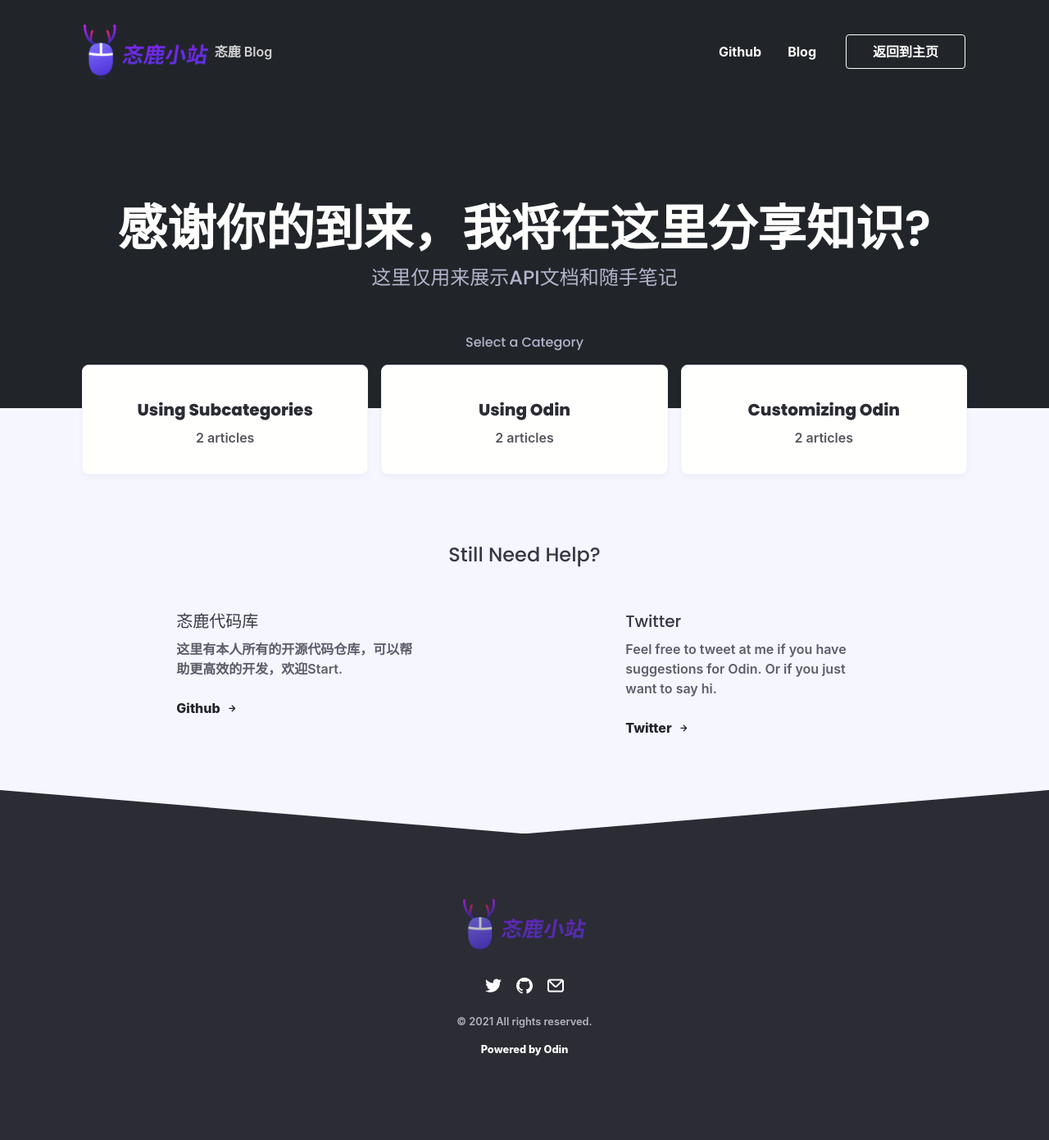
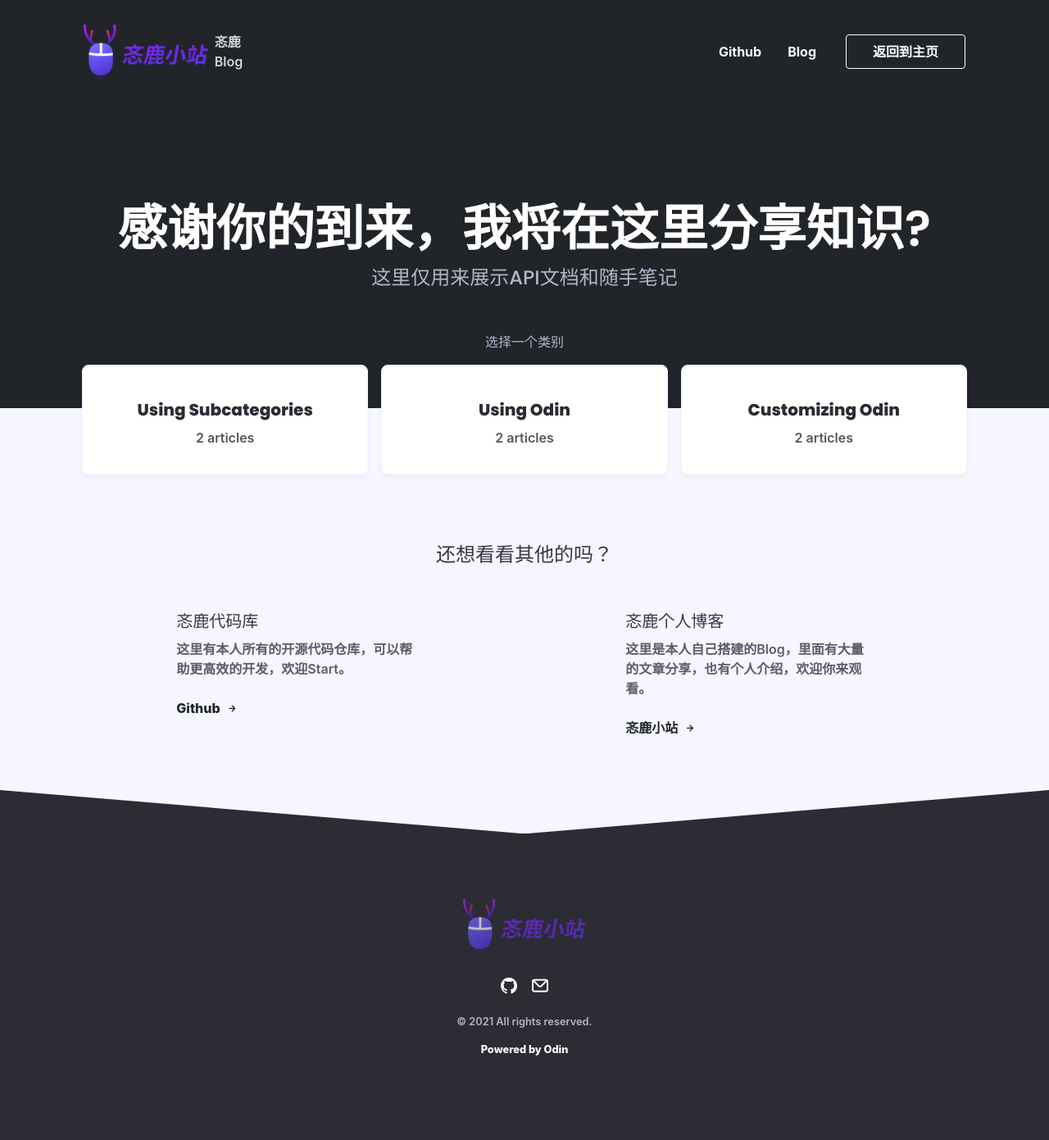
Before and after one commit to Chen-Xi-g/chen-xi-g.github.io, a Jekyll site: the page built from index.html, in a window 1280 px wide. Shown: the whole page at 82% size. Built offline with Jekyll 4.4.1, drawn with Linux system fonts in a browser that asks for light colours; nearby versions of some CDN libraries; some web fonts are replaced; comment, search, counter and statistics services are not loaded.

Commit message:
完善首页

```diff
--- a/_config.yml
+++ b/_config.yml
@@ -24,7 +24,8 @@ baseurl: # the subpath of your site, e.g. /support
 url: https://chen-xi-g.github.io/ # the base hostname AND PROTOCOL for your site, e.g. http://example.com
 permalink: /:categories/:title
 
-content_type: 忞鹿 Blog #Define whether this is a knowledge base, help center, or something else
+content_type: 忞鹿 #Define whether this is a knowledge base, help center, or something else
+content_type2: Blog
 use_authors: true #Set this to false to disable showing post authors
 
 brand_logo: logo.png
@@ -35,9 +36,9 @@ subheader: 这里仅用来展示API文档和随手笔记
 meta_image: odin-meta.png
 
 # Social Links
-twitter_username: 忞鹿
+twitter_username:
 facebook_page:
-github_username: ChenXi
+github_username: Chen-Xi-g
 email: a912816369@gmail.com
 linkedin_page:
 instagram_username:
@@ -58,14 +59,14 @@ nav_button_link: https://chen-xi-g.github.io/
 
 # More Help
 help_one_title: 忞鹿代码库
-help_one_content: 这里有本人所有的开源代码仓库，可以帮助更高效的开发，欢迎Start.
+help_one_content: 这里有本人所有的开源代码仓库，可以帮助更高效的开发，欢迎Start。
 help_one_button: Github
-help_one_link: https://github.com/TeaGuns/odin/issues
+help_one_link: https://github.com/Chen-Xi-g
 
-help_two_title: Twitter
-help_two_content: Feel free to tweet at me if you have suggestions for Odin. Or if you just want to say hi.
-help_two_button: Twitter
-help_two_link: https://github.com/Chen-Xi-g
+help_two_title: 忞鹿个人博客
+help_two_content: 这里是本人自己搭建的Blog，里面有大量的文章分享，也有个人介绍，欢迎你来观看。
+help_two_button: 忞鹿小站
+help_two_link: http://me.minlukj.com/
 
 # Build settings
 theme: minima
--- a/_includes/article-card.html
+++ b/_includes/article-card.html
@@ -15,7 +15,7 @@
                 <img  src="{{ site.baseurl }}/assets/{{ post_author.image}}" alt="...">
               </figure>
               <div class="ml-2">
-                <p class="text-dark text-small mb-0">Written by <span class="text-primary">{{ post_author.name }}</span></p>
+                <p class="text-dark text-small mb-0">撰写者： <span class="text-primary">{{ post_author.name }}</span></p>
               </div>
             </div>
             {% else %}
--- a/_includes/more-help.html
+++ b/_includes/more-help.html
@@ -1,7 +1,7 @@
 {% if site.help_one_title == null %}
 {% else %}
 <div class="column col-12 text-center mt-16">
-  <h4>Still Need Help?</h4>
+  <h4>还想看看其他的吗？</h4>
 </div>
 <div class="column col-4 col-sm-12 p-8 mb-8 col-mx-auto">
   <h5>{{ site.help_one_title }}</h5>
--- a/_includes/nav.html
+++ b/_includes/nav.html
@@ -3,14 +3,14 @@
     <a style="width: 20%;" href="{{ site.url }}{{ site.baseurl }}" class="logo">
       <img style="max-width: 100%;" src="{{ site.baseurl }}/assets/{{ site.brand_logo }}"/>
     </a>
-    <p class="m-0 ml-2 text-light d-inline">{{ site.content_type }}</p>
+    <p class="m-0 ml-2 text-light d-inline">{{ site.content_type }} </br>{{ site.content_type2}}</p>
   </div>
   <div class="text-center show-sm">
     <a style="width: 100%;" href="{{ site.url }}{{ site.baseurl }}" class="logo flex-centered">
       <img style="max-width: 150px;" src="{{ site.baseurl }}/assets/{{ site.brand_logo }}"/>
     </a>
-    <p class="m-0 text-light">{{ site.content_type }}</p>
-    <a style="height: auto;" class="btn btn-lg btn-outline py-2 mt-4">Return to {{ site.brand_name }} Home</a>
+    <p class="m-0 text-light">{{ site.content_type }} </br>{{ site.content_type2}}</p>
+    <a style="height: auto;" class="btn btn-lg btn-outline py-2 mt-4">返回到 {{ site.brand_name }} 主页</a>
 
   </div>
   <ul class="main-nav">
--- a/index.html
+++ b/index.html
@@ -9,7 +9,7 @@ title: Home
       <div class="container grid-xl">
         <div class="columns negative-m-s">
           <div class="column col-12 text-center">
-            <h6 class="text-secondary">Select a Category</h6>
+            <h6 class="text-secondary">选择一个类别</h6>
           </div>
           {% for category in site.data.category_list %}
           {% capture category_name %}{{ category | first }}{% endcapture %}
```
